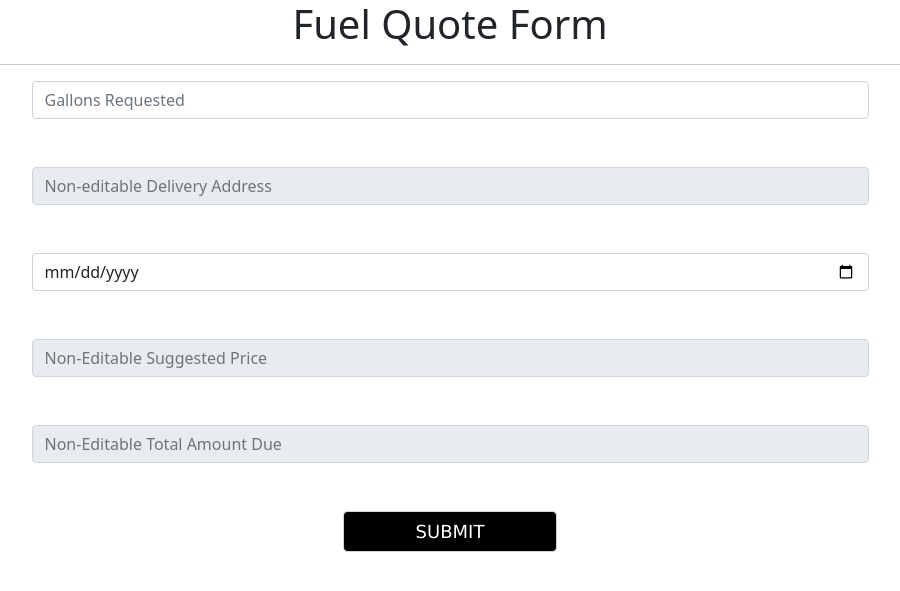
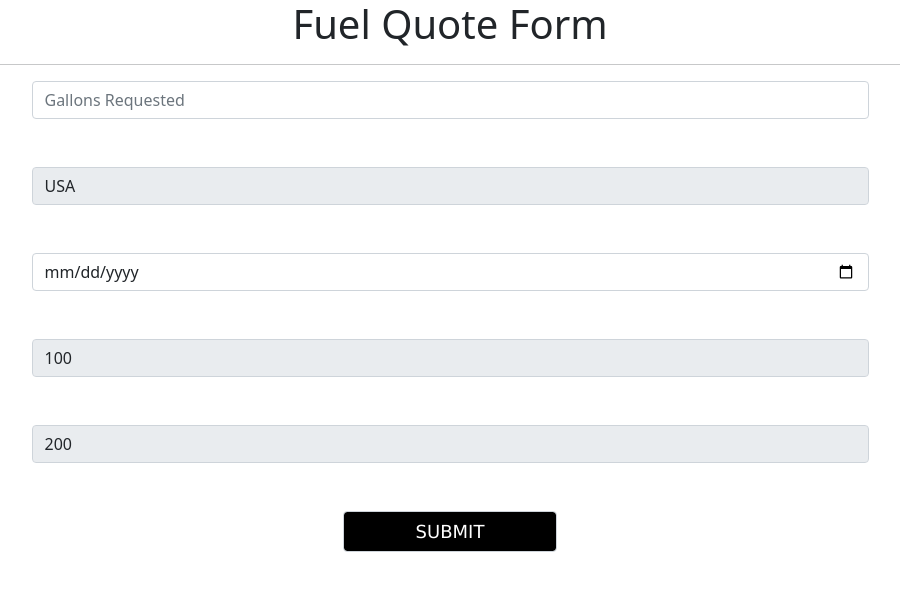
Before and after one commit to taedaniellim/cosc4353group3, a PHP site: page /fuelQuoteForm.php in a window 1280 px wide. Shown: the top 591 px of the page, without its empty margins (190-1090 px from the left). Run offline with PHP 8.4, Linux system fonts and the light colour scheme.

Commit message:
Update fuelQuoteForm.php

```diff
--- a/fuelQuoteForm.php
+++ b/fuelQuoteForm.php
@@ -1,7 +1,3 @@
-<?php
-require_once('config.php');
-?>
-
 <!doctype html>
         <html lang="en">
 
@@ -22,16 +18,16 @@ require_once('config.php');
         <hr size="3">
         <div class="container">
         <div class="w-75 mx-auto">
-   <form class="form-group centered" action="register" method="POST" style="align-items:center;">
+        <form method="POST" action="/register" class="form-group centered" style="align-items:center;">
         <input class="form-control" type="number" name="gallons" id="gallons" placeholder="Gallons Requested" required></input><br><br>
-        <input class="form-control" type="text" name="Address" id="Address" placeholder="Non-editable Delivery Address" readonly></input><br><br>
+        <input class="form-control" type="text" value="USA" name="Address" id="Address" placeholder="Non-editable Delivery Address" readonly></input><br><br>
         <input class="form-control centered mx-auto" type="date" name="delieverydate" id="delieverydate" placeholder="DOB" ></input><br><br>
-        <input class="form-control" type="numeric" name="text" id="gallons" placeholder="Non-Editable Suggested Price" readonly></input><br><br>
-        <input class="form-control" type="numeric" name="text" id="amount" placeholder="Non-Editable Total Amount Due" readonly></input><br><br>
+        <input class="form-control" type="text" value="100" name="price" id="price" placeholder="Non-Editable Suggested Price" readonly></input><br><br>
+        <input class="form-control" type="text" value="200" name="amount" id="amount" placeholder="Non-Editable Total Amount Due" readonly></input><br><br>
         <input class="form-control centered mx-auto" type="submit" name="submit" id="submit" value="SUBMIT"></input><br>
         </form><br><br>
         </div>
         </div>
         <script src="js/scripts.js"></script>
         </body>
-</html
+        </html>
```
Lines whose indentation alone changed are shown as unchanged.
